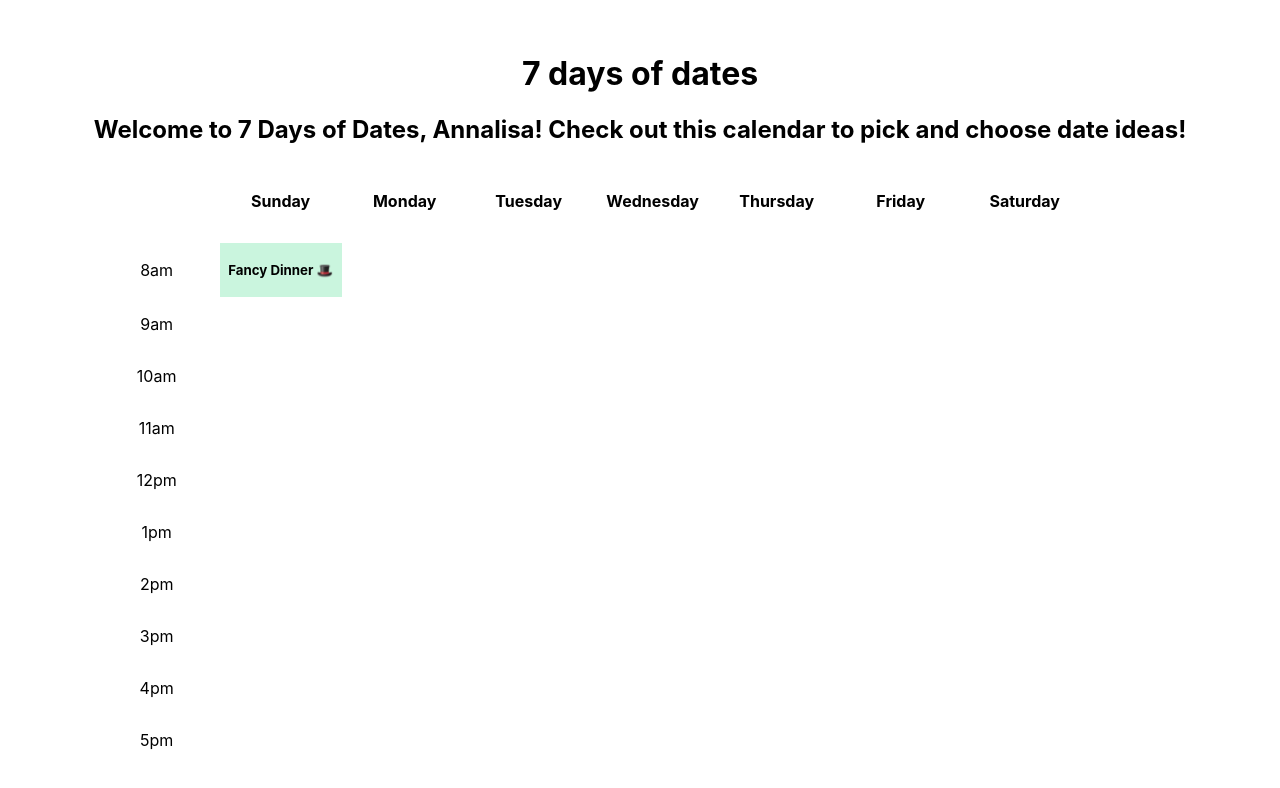
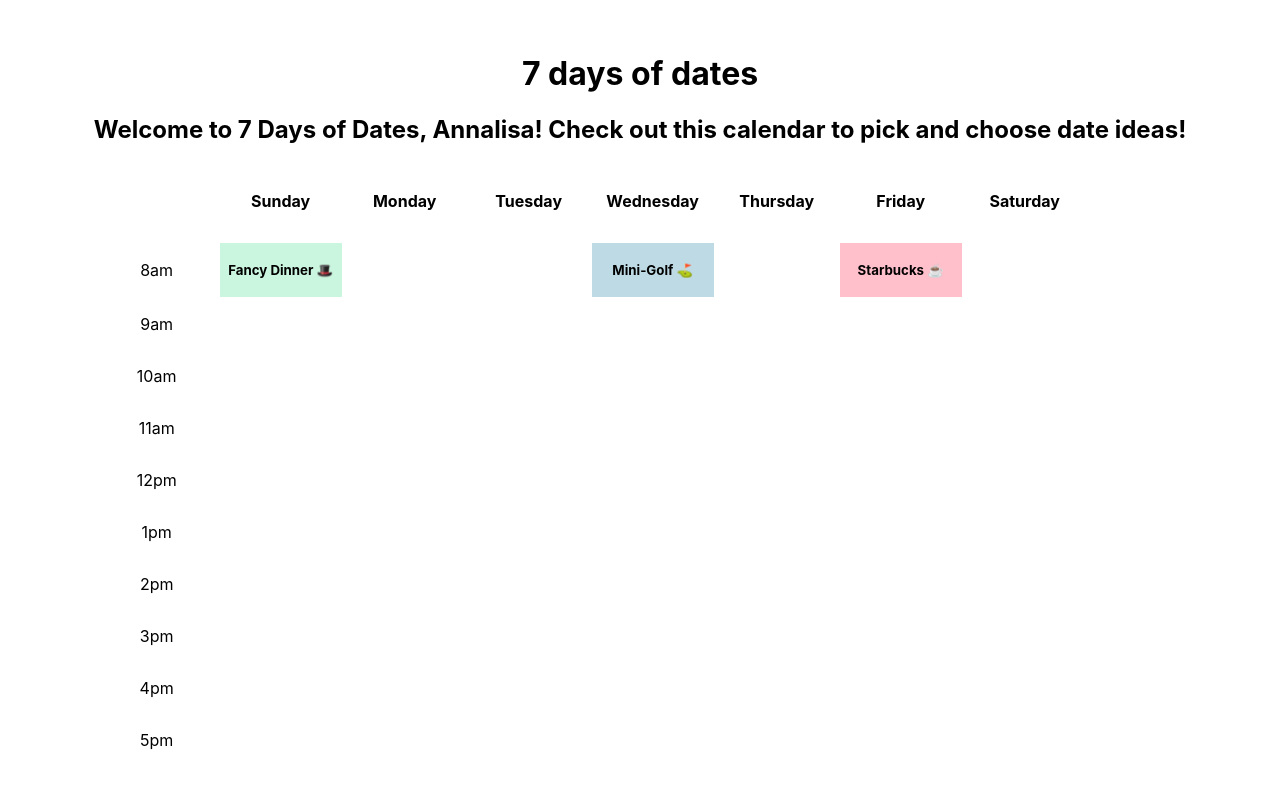
Before and after one commit to fufupatwo/DateChoicesForHer, a React (Vite) app: page / in a window 1280 px wide. Shown: the top 788 px of the page. Built offline with nearby package versions, Linux system fonts and the light colour scheme.

Commit message:
added different color options, and added a new feature to the calendar

```diff
--- a/src/components/Calendar.jsx
+++ b/src/components/Calendar.jsx
@@ -27,9 +27,9 @@ const Calendar = () => {
   <Event event='Fancy Dinner 🎩' color ='green' />
   <td></td>
   <td></td>
+  <Event event='Mini-Golf ⛳' color ='blue'/>
   <td></td>
-  <td></td>
-  <td></td>
+  <Event event='Starbucks ☕️' color ='pink'/>
   <td></td>
 </tr><tr>
   <td className="time">9am</td>
--- a/src/index.css
+++ b/src/index.css
@@ -40,3 +40,22 @@ td {
 .green {
   background: rgb(202, 245, 222);
 }
+.purple {
+  background: rgb(204, 153, 255);
+}
+
+.orange {
+  background: rgb(255, 204, 153);
+}
+
+.yellow {
+  background: rgb(255, 255, 153);
+}
+
+.teal {
+  background: rgb(153, 255, 204);
+}
+
+.red {
+  background: rgb(255, 153, 153);
+}
```
